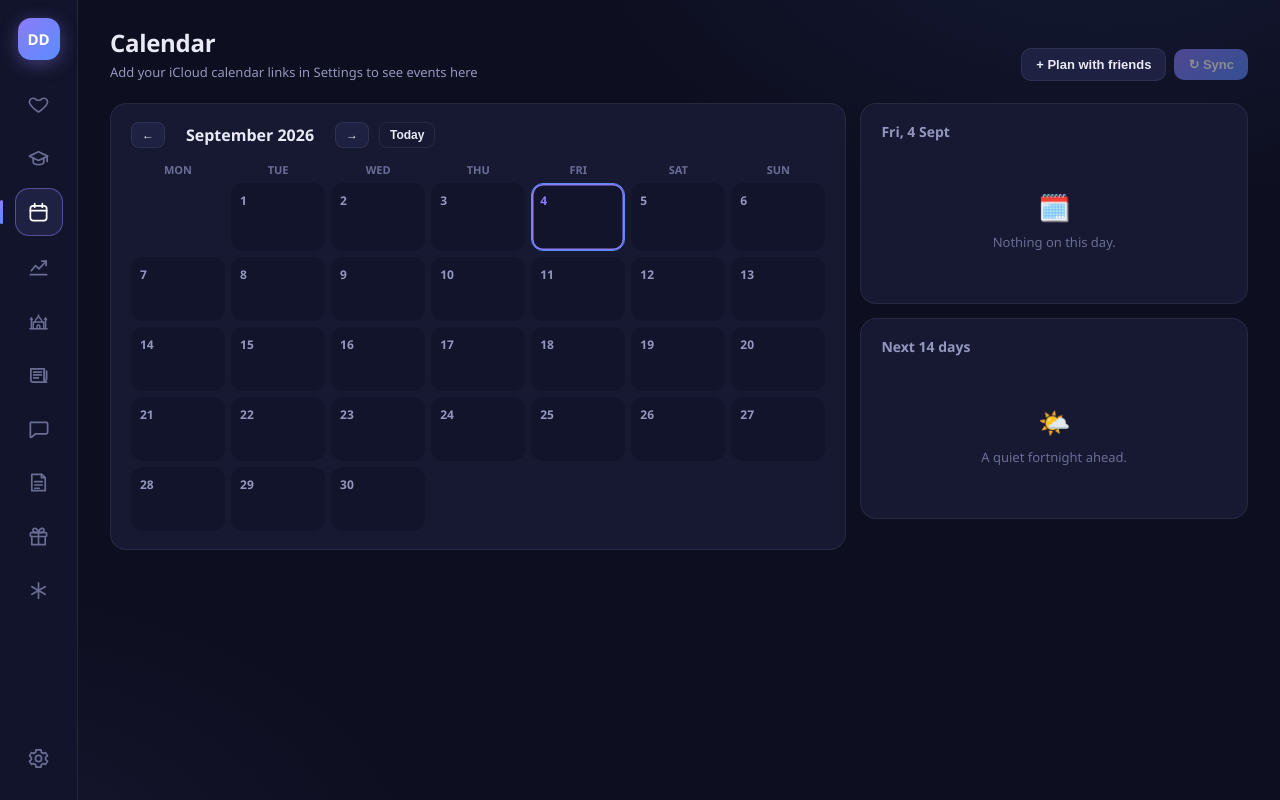
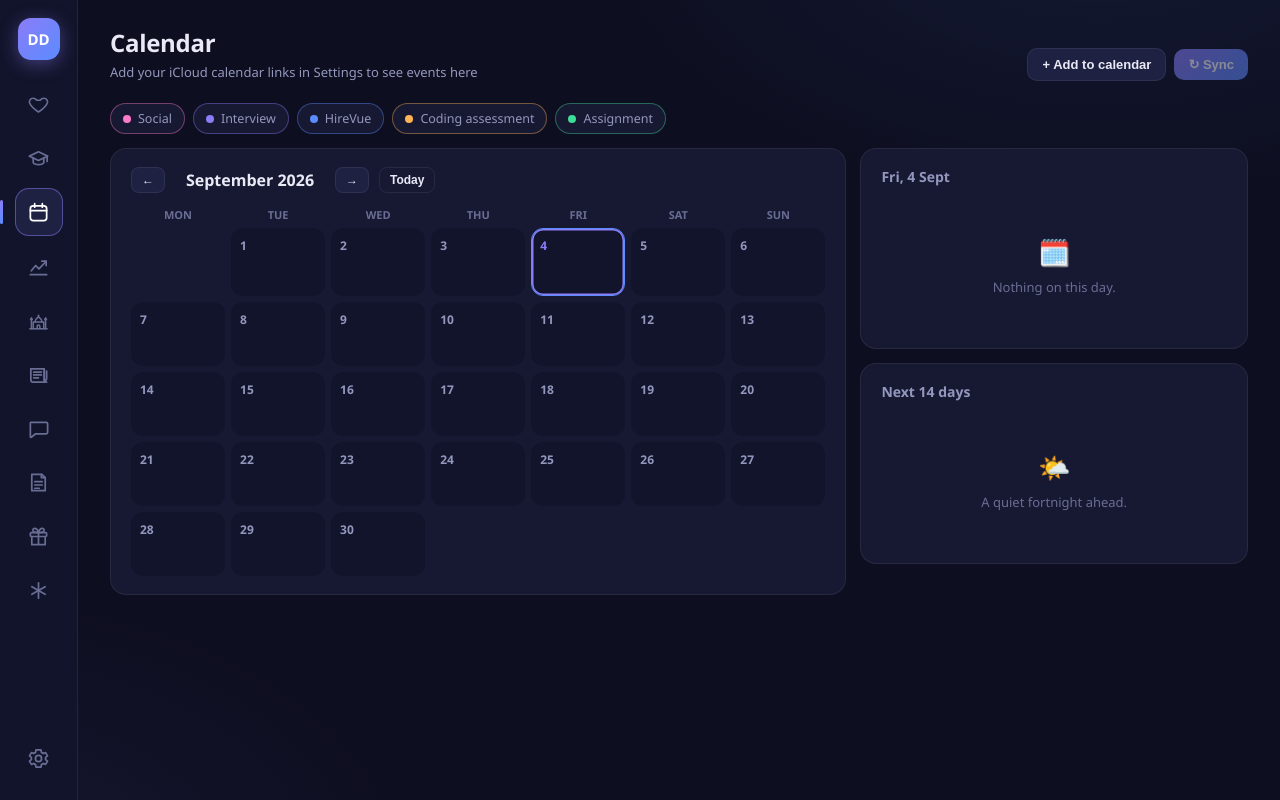
Before and after one commit to israattar/Daily-Deck, a React (Vite) app: page / in a window 1280 px wide. Both pictures are taken after a click on the button "Calendar". Built offline with nearby package versions, Linux system fonts and the light colour scheme.

Commit message:
feature: calendar headings + integration

```diff
--- a/src/sections/calendar/CalendarSection.jsx
+++ b/src/sections/calendar/CalendarSection.jsx
@@ -1,5 +1,6 @@
-// Calendar — your Apple (iCloud) calendars via their ICS subscription links,
-// merged with "plans with friends" logged right here. Click a day for details.
+// Calendar — subscribed calendars via their ICS links, merged with the
+// entries logged right here (social, interviews, assessments, deadlines).
+// Click a day for details; anything added here can be edited or recategorised.
 import React, { useEffect, useMemo, useState } from 'react';
 import { deck, isDesktop, useStore } from '../../api';
 import { DEFAULT_SETTINGS } from '../../lib/defaults';
@@ -7,7 +8,21 @@ import { SectionHead, Chip, Empty, Modal, Field } from '../../components/ui';
 import MonthGrid, { MonthNav } from '../../components/MonthGrid';
 import { addDays, fmtDate, todayISO, countdownLabel } from '../../lib/dates';
 
-const FRIEND_COLOR = '#ff7ac8';
+// Everything she adds by hand goes under one of these. Each has its own
+// colour so a glance at the month grid says what kind of week it is, and its
+// own label for the second field — "Who" only makes sense for friends.
+const CATEGORIES = [
+  { id: 'friends', label: 'Social', color: '#ff7ac8', whoLabel: 'Who', whoHint: 'e.g. Sara & Amina' },
+  { id: 'interview', label: 'Interview', color: '#8b7cf7', whoLabel: 'Company', whoHint: 'e.g. Optiver' },
+  { id: 'hirevue', label: 'HireVue', color: '#5b8cff', whoLabel: 'Company', whoHint: 'e.g. Goldman Sachs' },
+  { id: 'assessment', label: 'Coding assessment', color: '#ffb454', whoLabel: 'Company', whoHint: 'e.g. Jane Street' },
+  { id: 'assignment', label: 'Assignment', color: '#3ddc97', whoLabel: 'Module', whoHint: 'e.g. COMP26120' },
+];
+
+// Plans saved before categories existed were all friend plans.
+function categoryOf(plan) {
+  return CATEGORIES.find((c) => c.id === plan.category) || CATEGORIES[0];
+}
 
 export default function CalendarSection() {
   const now = new Date();
@@ -18,6 +33,7 @@ export default function CalendarSection() {
   const [settings] = useStore('settings', DEFAULT_SETTINGS);
   const [selectedDay, setSelectedDay] = useState(todayISO());
   const [addingPlan, setAddingPlan] = useState(false);
+  const [editingPlan, setEditingPlan] = useState(null); // the raw stored plan
   const [refreshing, setRefreshing] = useState(false);
 
   const calendarsConfigured = (settings?.icsCalendars || []).some((c) => c.url?.trim());
@@ -47,6 +63,7 @@ export default function CalendarSection() {
       (map[event.date] = map[event.date] || []).push(event);
     }
     for (const plan of plans || []) {
+      const cat = categoryOf(plan);
       (map[plan.date] = map[plan.date] || []).push({
         id: plan.id,
         title: `${plan.title}${plan.friends ? ` · ${plan.friends}` : ''}`,
@@ -54,8 +71,8 @@ export default function CalendarSection() {
         start: `${plan.date}T${plan.time || '12:00'}`,
         allDay: !plan.time,
         location: plan.place || '',
-        calendar: 'Friends',
-        color: FRIEND_COLOR,
+        calendar: cat.label,
+        color: cat.color,
         isPlan: true,
       });
     }
@@ -81,7 +98,7 @@ export default function CalendarSection() {
             : 'Add your iCloud calendar links in Settings to see events here'
         }
       >
-        <button className="btn" onClick={() => setAddingPlan(true)}>+ Plan with friends</button>
+        <button className="btn" onClick={() => setAddingPlan(true)}>+ Add to calendar</button>
         <button className="btn primary" onClick={refresh} disabled={refreshing || !calendarsConfigured || !isDesktop}>
           {refreshing ? 'Syncing…' : '↻ Sync'}
         </button>
@@ -94,6 +111,25 @@ export default function CalendarSection() {
           ))}
         </div>
       )}
+
+      <div className="cat-legend mb">
+        {CATEGORIES.map((c) => {
+          const count = (plans || []).filter((p) => categoryOf(p).id === c.id).length;
+          return (
+            <button
+              key={c.id}
+              className="cat-pill"
+              style={{ borderColor: `${c.color}66` }}
+              onClick={() => setAddingPlan(c.id)}
+              title={`Add a ${c.label.toLowerCase()} entry`}
+            >
+              <span className="dot" style={{ background: c.color }} />
+              {c.label}
+              {count > 0 && <span className="faint"> · {count}</span>}
+            </button>
+          );
+        })}
+      </div>
 
       <div className="grid" style={{ gridTemplateColumns: '1.9fr 1fr' }}>
         <div className="card">
@@ -137,8 +173,25 @@ export default function CalendarSection() {
                       {e.location && ` · ${e.location}`} · {e.calendar}
                     </div>
                   </div>
+                  {/* Only entries added here are editable — iCloud events are
+                      read-only mirrors of the real calendar. */}
                   {e.isPlan && (
-                    <button className="btn small danger" onClick={() => setPlans(plans.filter((p) => p.id !== e.id))}>✕</button>
+                    <>
+                      <button
+                        className="btn small"
+                        title="Edit this event"
+                        onClick={() => setEditingPlan(plans.find((p) => p.id === e.id))}
+                      >
+                        ✎
+                      </button>
+                      <button
+                        className="btn small danger"
+                        title="Delete this event"
+                        onClick={() => setPlans((prev) => (prev || []).filter((p) => p.id !== e.id))}
+                      >
+                        ✕
+                      </button>
+                    </>
                   )}
                 </div>
               ))
@@ -168,43 +221,106 @@ export default function CalendarSection() {
         </div>
       </div>
 
-      {addingPlan && (
+      {(addingPlan || editingPlan) && (
         <PlanModal
-          onClose={() => setAddingPlan(false)}
-          onAdd={(plan) => {
-            setPlans([...plans, plan]);
+          existing={editingPlan}
+          initialCategory={typeof addingPlan === 'string' ? addingPlan : 'friends'}
+          initialDate={selectedDay}
+          onClose={() => { setAddingPlan(false); setEditingPlan(null); }}
+          onSave={(plan) => {
+            setPlans((prev) => {
+              const list = prev || [];
+              return editingPlan
+                ? list.map((p) => (p.id === plan.id ? plan : p))
+                : [...list, plan];
+            });
             setAddingPlan(false);
+            setEditingPlan(null);
             setSelectedDay(plan.date);
           }}
+          onDelete={editingPlan ? () => {
+            setPlans((prev) => (prev || []).filter((p) => p.id !== editingPlan.id));
+            setEditingPlan(null);
+          } : null}
         />
       )}
     </div>
   );
 }
 
-function PlanModal({ onClose, onAdd }) {
-  const [form, setForm] = useState({ title: '', friends: '', date: todayISO(), time: '', place: '' });
+// Doubles as the add and edit form: `existing` prefills it and switches the
+// wording, so changing an event's category is the same action as choosing one.
+function PlanModal({ existing, initialCategory, initialDate, onClose, onSave, onDelete }) {
+  const [form, setForm] = useState(
+    existing
+      ? { category: 'friends', friends: '', time: '', place: '', ...existing }
+      : {
+          category: initialCategory || 'friends',
+          title: '',
+          friends: '',
+          date: initialDate || todayISO(),
+          time: '',
+          place: '',
+        }
+  );
   const set = (key) => (e) => setForm({ ...form, [key]: e.target.value });
+  const cat = CATEGORIES.find((c) => c.id === form.category) || CATEGORIES[0];
+
+  const titleHint = {
+    friends: 'e.g. Dinner, cinema, study sesh',
+    interview: 'e.g. Final round — 2 interviewers',
+    hirevue: 'e.g. HireVue — 5 questions',
+    assessment: 'e.g. HackerRank OA, 90 mins',
+    assignment: 'e.g. Coursework 2 deadline',
+  }[cat.id];
+
+  const placeHint = cat.id === 'friends' ? 'e.g. Northern Quarter' : 'room, link, or platform';
 
   return (
-    <Modal title="Plan with friends" onClose={onClose}>
+    <Modal title={existing ? 'Edit event' : 'Add to calendar'} onClose={onClose}>
+      <div className="cat-choice">
+        {CATEGORIES.map((c) => (
+          <button
+            key={c.id}
+            className={`cat-pill ${c.id === form.category ? 'on' : ''}`}
+            style={c.id === form.category
+              ? { borderColor: c.color, background: `${c.color}22`, color: 'var(--text)' }
+              : { borderColor: `${c.color}55` }}
+            onClick={() => setForm({ ...form, category: c.id })}
+          >
+            <span className="dot" style={{ background: c.color }} />
+            {c.label}
+          </button>
+        ))}
+      </div>
+
       <div className="form">
-        <Field label="What"><input value={form.title} onChange={set('title')} placeholder="e.g. Dinner, cinema, study sesh" autoFocus /></Field>
-        <Field label="Who"><input value={form.friends} onChange={set('friends')} placeholder="e.g. Sara & Amina" /></Field>
+        <Field label="What"><input value={form.title} onChange={set('title')} placeholder={titleHint} autoFocus /></Field>
+        <Field label={`${cat.whoLabel} (optional)`}>
+          <input value={form.friends} onChange={set('friends')} placeholder={cat.whoHint} />
+        </Field>
         <div style={{ display: 'flex', gap: 10 }}>
-          <Field label="Date"><input type="date" value={form.date} onChange={set('date')} /></Field>
+          <Field label={cat.id === 'assignment' || cat.id === 'assessment' ? 'Due date' : 'Date'}>
+            <input type="date" value={form.date} onChange={set('date')} />
+          </Field>
           <Field label="Time (optional)"><input type="time" value={form.time} onChange={set('time')} /></Field>
         </div>
-        <Field label="Where (optional)"><input value={form.place} onChange={set('place')} /></Field>
+        <Field label="Where (optional)"><input value={form.place} onChange={set('place')} placeholder={placeHint} /></Field>
       </div>
+
       <div className="foot">
+        {onDelete && (
+          <button className="btn small danger" style={{ marginRight: 'auto' }} onClick={onDelete}>
+            Delete
+          </button>
+        )}
         <button className="btn ghost" onClick={onClose}>Cancel</button>
         <button
           className="btn primary"
           disabled={!form.title.trim()}
-          onClick={() => onAdd({ ...form, id: `plan:${Date.now()}` })}
+          onClick={() => onSave(existing ? { ...form } : { ...form, id: `plan:${Date.now()}` })}
         >
-          Add plan
+          {existing ? 'Save changes' : `Add ${cat.label.toLowerCase()}`}
         </button>
       </div>
     </Modal>
--- a/src/styles.css
+++ b/src/styles.css
@@ -764,3 +764,16 @@ table.data td { padding: 7px 10px; border-top: 1px solid var(--border); }
   font-size: 12.5px; line-height: 1.65; white-space: pre-wrap;
 }
 @media (max-width: 820px) { .doc-box { min-height: 300px; } }
+
+/* Calendar categories */
+.cat-legend, .cat-choice { display: flex; gap: 8px; flex-wrap: wrap; }
+.cat-choice { margin-bottom: 16px; }
+.cat-pill {
+  display: inline-flex; align-items: center; gap: 7px;
+  padding: 6px 12px; border-radius: 999px;
+  background: var(--surface); border: 1px solid var(--border);
+  color: var(--muted); font-size: 12.5px; font-family: inherit; cursor: pointer;
+}
+.cat-pill:hover { color: var(--text); background: var(--surface-2); }
+.cat-pill.on { font-weight: 600; }
+.cat-pill .dot { width: 8px; height: 8px; border-radius: 50%; flex-shrink: 0; }
```
Also changed, not shown: electron/integrations/calendar.js (+12 -1 lines).
